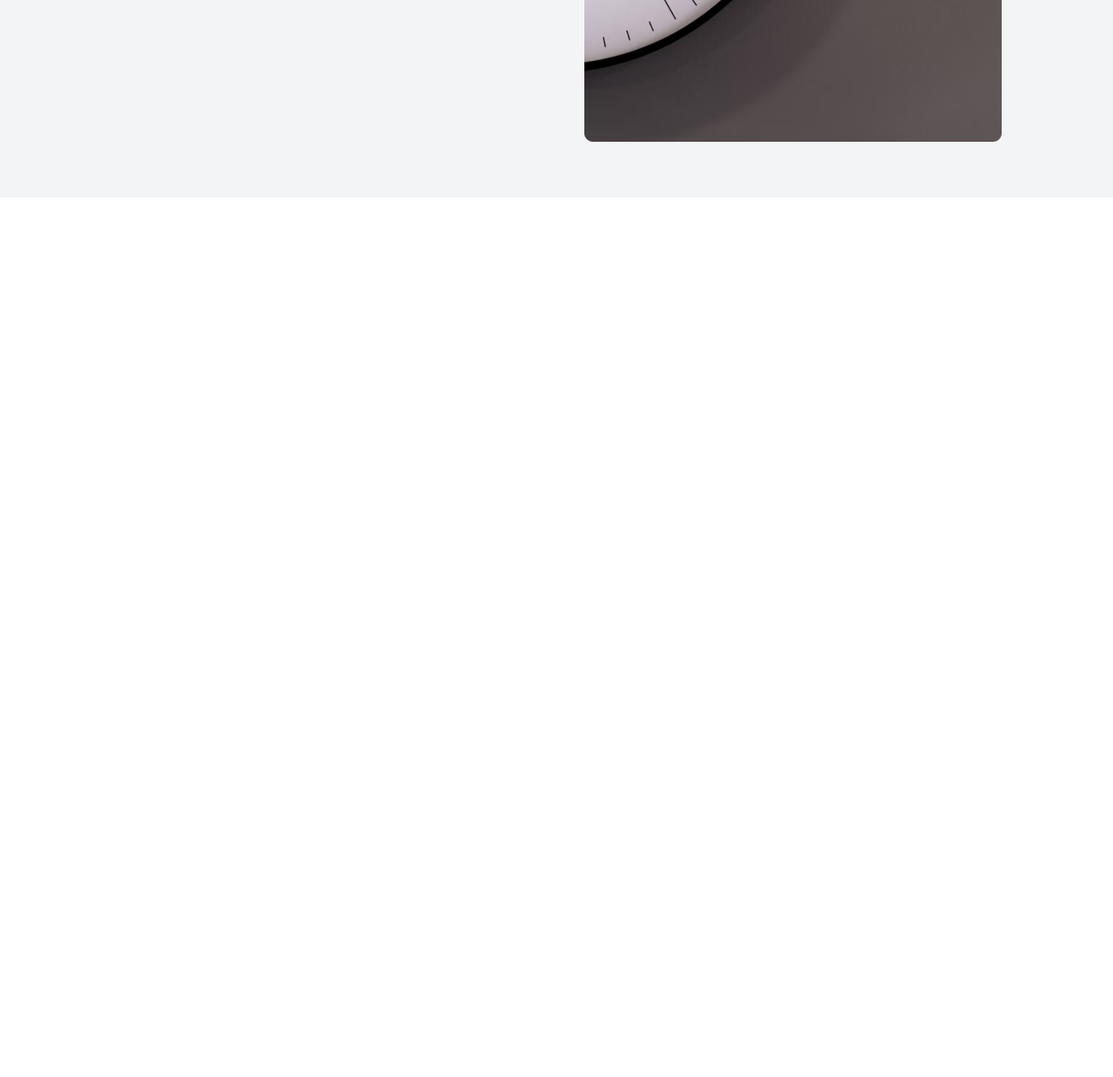
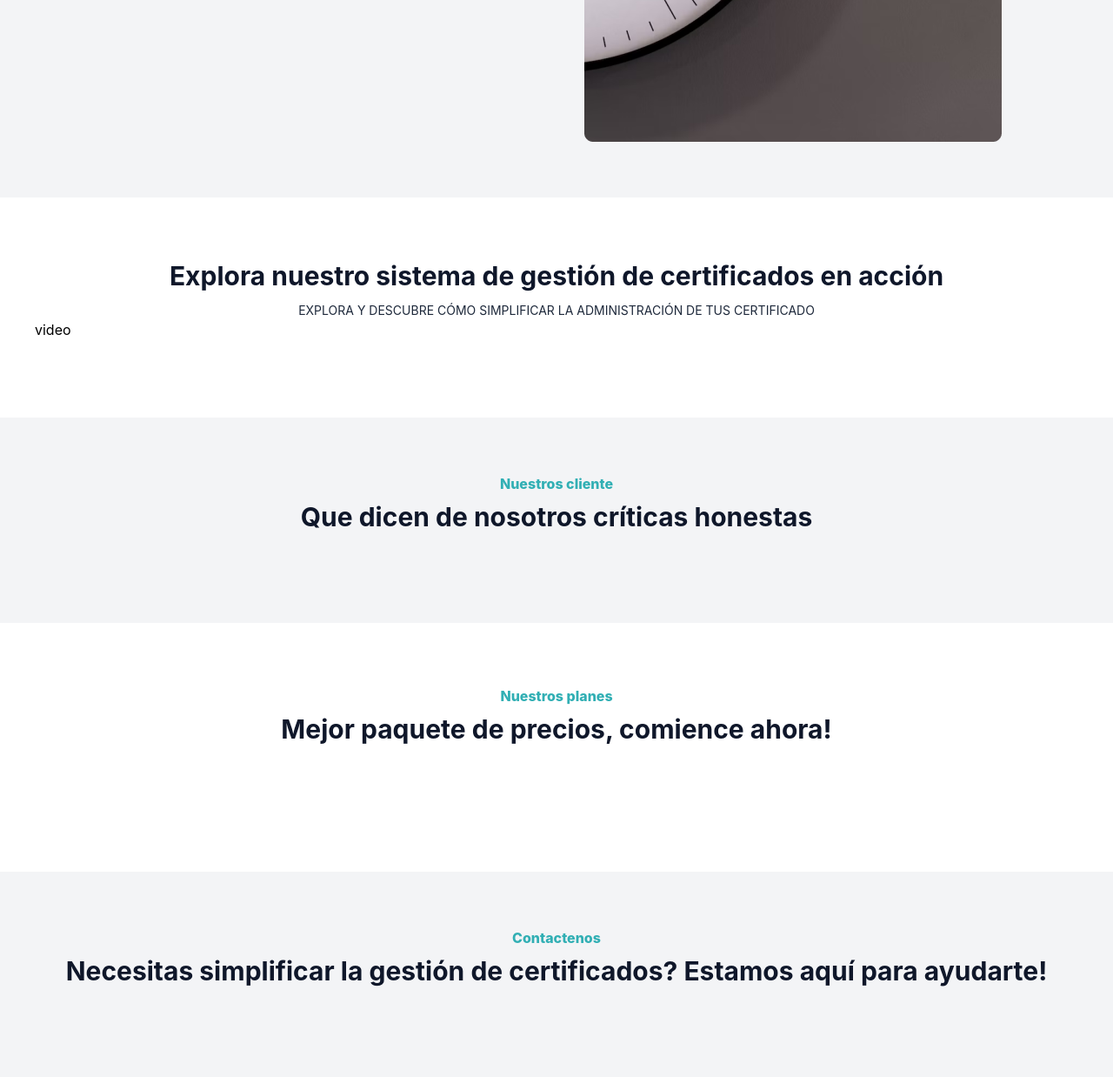
Before and after one commit to DIGITALCERTI/digitalcerti-landing, an Astro site: page / in a window 1280 px wide. Shown: the part 2035-3273 px from the top of the page at 87% size. Before the commit the page ends 2262 px from the top, so only its background shows below. Built offline with nearby package versions, Linux system fonts and the light colour scheme; Astro itself is replaced by a stand-in of ours.

Commit message:
landing page

```diff
--- a/src/pages/index.astro
+++ b/src/pages/index.astro
@@ -69,6 +69,35 @@ import { Image } from 'astro:assets';
 				</div>
 			</div>
 		</section>
+		<section class="w-[75rem] m-auto pt-[4.5rem] pb-[5.6rem]">
+			<h3 class="text-3xl font-bold text-slate-900 text-center my-0	m-auto	mb-3">Explora nuestro sistema de gestión de certificados en acción</h3>
+			<h4 class="text-sm  text-slate-800 text-center my-0	m-auto">EXPLORA Y DESCUBRE CÓMO SIMPLIFICAR LA ADMINISTRACIÓN DE TUS CERTIFICADO</h4>
+			<div class="" >
+				video
+			</div>
+		</section>
+		<section class=" bg-gray-100">
+			<div class="w-[75rem] m-auto py-[4rem] gap-16">
+				<h2 class="text-base font-extrabold text-primary-500 text-center my-0	m-auto">Nuestros cliente</h2>
+				<h3 class="text-3xl font-bold text-slate-900 text-center my-0	m-auto	mt-2">Que dicen de nosotros críticas honestas</h3>
+				<div class="mt-10 flex flex-col gap-14 justify-center items-center">
+				</div>
+			</div>
+		</section>
+		<section class="w-[75rem] m-auto pt-[4.5rem] pb-[5.6rem]">
+			<h2 class="text-base font-extrabold text-primary-500 text-center my-0	m-auto">Nuestros planes</h2>
+			<h3 class="text-3xl font-bold text-slate-900 text-center my-0	m-auto	mt-2">Mejor paquete de precios, comience ahora!</h3>
+			<div class="grid grid-cols-3 gap-4 mt-14" >
+			</div>
+		</section>
+		<section class=" bg-gray-100">
+			<div class="w-[75rem] m-auto py-[4rem] gap-16">
+				<h2 class="text-base font-extrabold text-primary-500 text-center my-0	m-auto">Contactenos</h2>
+				<h3 class="text-3xl font-bold text-slate-900 text-center my-0	m-auto mt-2">Necesitas simplificar la gestión de certificados? Estamos aquí para ayudarte!</h3>
+				<div class="mt-10 flex flex-col gap-14 justify-center items-center">
+				</div>
+			</div>
+		</section>
 	</main>
 </Layout>
 
```
